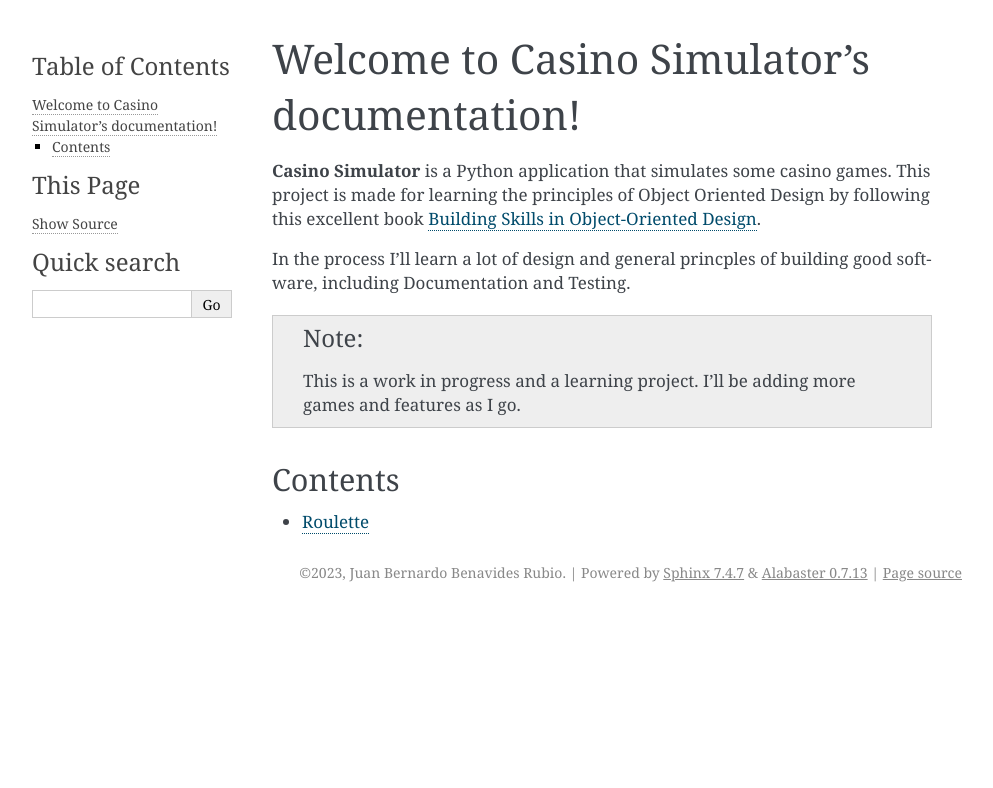
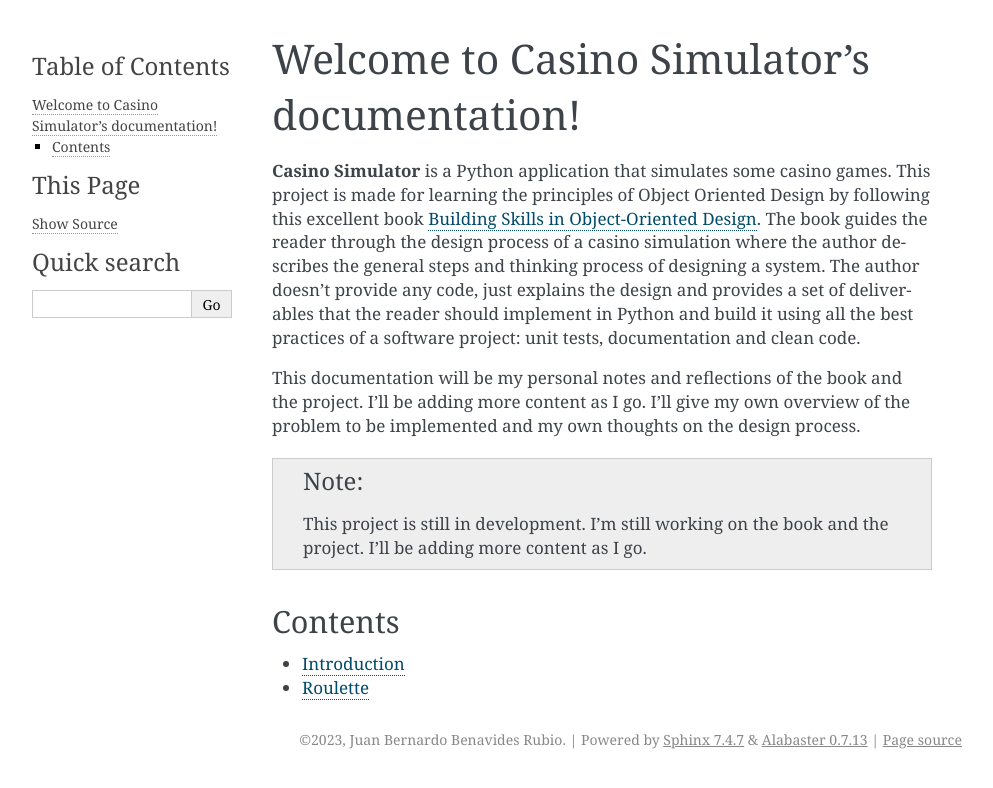
Before and after one commit to jbbenavidesr/casino-simulator, a Sphinx documentation site: the page built from docs/source/index.rst, in a window 1280 px wide. Shown: the top 788 px of the page, without its empty margins (148-1141 px from the left). Built offline with Sphinx 7.4.7, drawn with Linux system fonts in a browser that asks for light colours.

Commit message:
:memo: Add structure to documentation files

```diff
--- a/docs/source/conf.py
+++ b/docs/source/conf.py
@@ -21,7 +21,7 @@ extensions = [
 ]
 
 templates_path = ["_templates"]
-exclude_patterns = []
+exclude_patterns: list[str] = []
 
 
 # -- Options for HTML output -------------------------------------------------
--- a/docs/source/index.rst
+++ b/docs/source/index.rst
@@ -9,17 +9,27 @@ Welcome to Casino Simulator's documentation!
 **Casino Simulator** is a Python application that simulates some casino games. This
 project is made for learning the principles of Object Oriented Design by following this
 excellent book `Building Skills in Object-Oriented Design <https://slott56.github.io/building-skills-oo-design-book/>`_.
+The book guides the reader through the design process of a casino simulation where the
+author describes the general steps and thinking process of designing a system. The
+author doesn't provide any code, just explains the design and provides a set of deliverables
+that the reader should implement in Python and build it using all the best practices
+of a software project: unit tests, documentation and clean code.
 
-In the process I'll learn a lot of design and general princples of building good software,
-including Documentation and Testing.
+This documentation will be my personal notes and reflections of the book and the
+project. I'll be adding more content as I go. I'll give my own overview of the
+problem to be implemented and my own thoughts on the design process.
 
 .. note::
 
-   This is a work in progress and a learning project. I'll be adding more games and features as I go.
+   This project is still in development. I'm still working on the book and the
+   project. I'll be adding more content as I go.
+
 
 Contents
 --------
 
 .. toctree::
+   :maxdepth: 2
 
-    roulette
+   introduction
+   roulette
```
Also changed, not shown: docs/source/introduction.rst (added, +11 -0 lines), docs/source/roulette.rst (line endings or trailing spaces), 1 other file.
